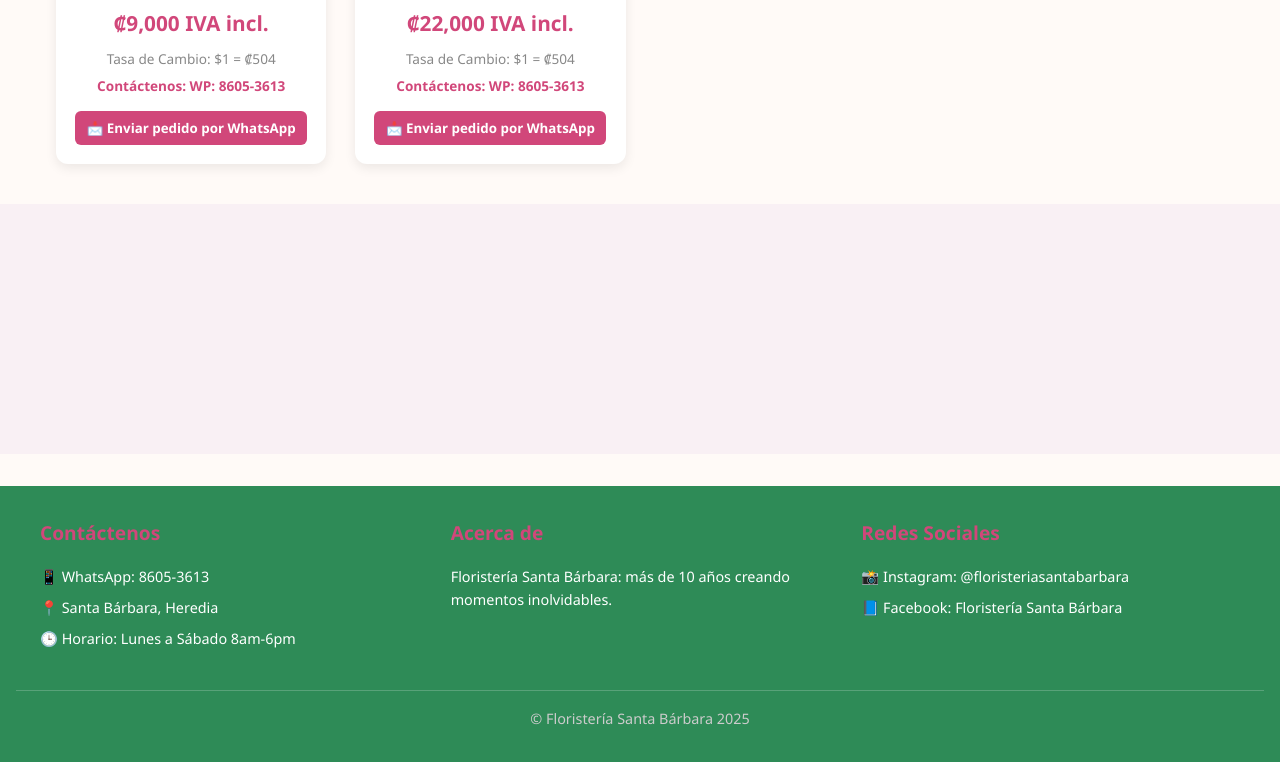
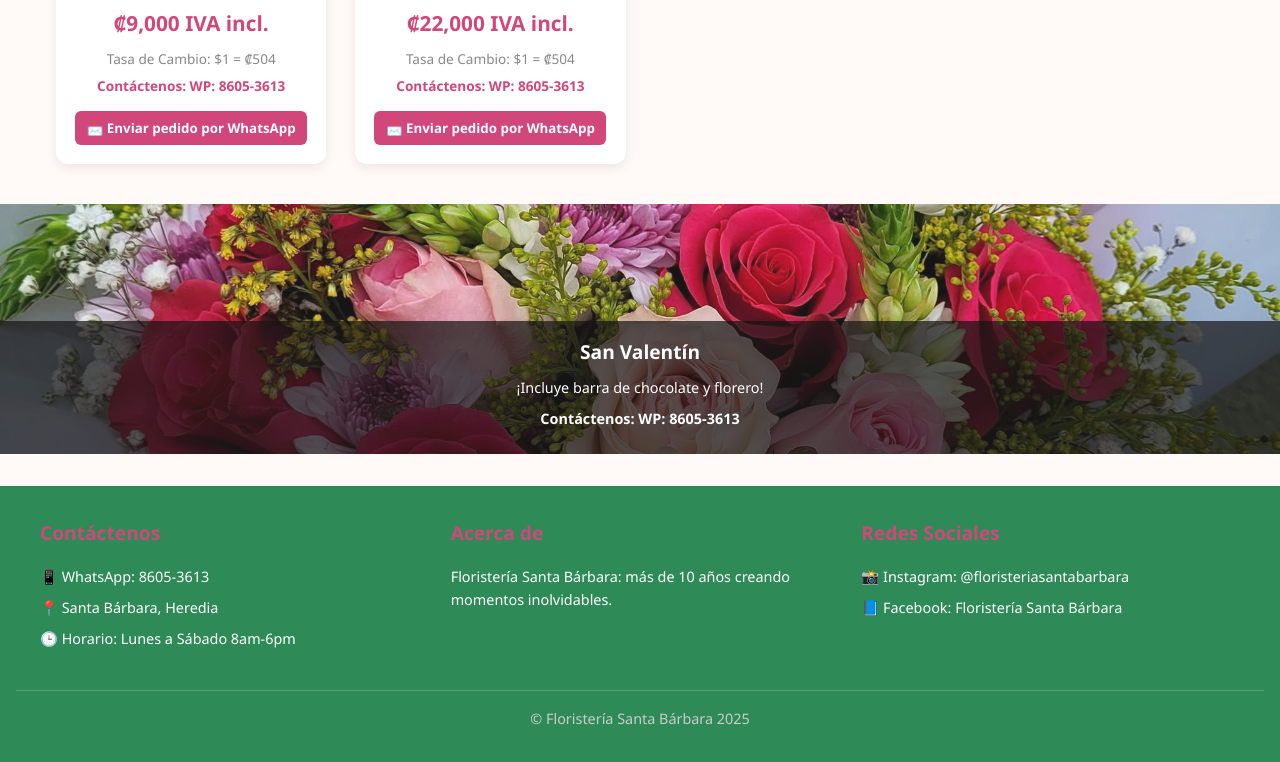
Before and after one commit to krisArias1990/Florister-a-Santa-B-rbara, a plain HTML site: page index.html in a window 1280 px wide. Shown: the part 3984-4746 px from the top of the page. Drawn offline with Linux system fonts and the light colour scheme; grey boxes are pictures that could not be loaded.

Commit message:
Update index.html

```diff
--- a/index.html
+++ b/index.html
@@ -3,6 +3,8 @@
 <head>
   <meta charset="UTF-8" />
   <meta name="viewport" content="width=device-width, initial-scale=1.0"/>
+  <meta name="description" content="Floristería Santa Bárbara: arreglos florales para todas las ocasiones en Heredia, Costa Rica. Enviamos a domicilio.">
+  <meta name="keywords" content="floristería, flores, regalos, San Valentín, Día de la Madre, bodas, Heredia, Costa Rica">
   <title>Floristería Santa Bárbara</title>
   <link rel="stylesheet" href="style.css" />
 </head>
@@ -24,16 +26,7 @@
 
   <!-- Banner promocional -->
   <section class="carousel">
-    <div class="carousel-inner">
-      <div class="carousel-item">
-        <img src="https://via.placeholder.com/800x300/f9f0f4/d1477a?text=San+Valentín" alt="San Valentín">
-        <div class="carousel-caption">
-          <h3>San Valentín</h3>
-          <p>¡Incluye barra de chocolate y florero!</p>
-          <p class="contacto-banner">Contáctenos: WP: 8605-3613</p>
-        </div>
-      </div>
-    </div>
+    <div class="carousel-inner" id="carousel-inner"></div>
   </section>
 
   <!-- Lightbox -->
@@ -97,7 +90,7 @@
 
     function generarPedido(producto, precioMostrado) {
       const urlImagen = producto.foto && producto.foto.startsWith('http')
-        ? `\n${producto.foto}\n`
+        ? `\n[Ver imagen del arreglo](${producto.foto.trim()})\n`
         : '\n*(Foto del arreglo disponible en el catálogo)*\n';
 
       const mensaje =
@@ -117,11 +110,8 @@ Catálogo: https://krisarias1990.github.io/Florister-a-Santa-B-rbara
 
 — Enviado desde Floristería Santa Bárbara`;
 
-      const numero = '50686053613';
-      const urlWhatsApp = `https://wa.me/${numero}?text=${encodeURIComponent(mensaje)}`;
-
+      const urlWhatsApp = `https://wa.me/50686053613?text=${encodeURIComponent(mensaje)}`;
       const esMovil = /Android|webOS|iPhone|iPad|iPod|BlackBerry|IEMobile|Opera Mini/i.test(navigator.userAgent);
-
       if (esMovil) {
         window.open(urlWhatsApp, '_blank');
       } else {
@@ -164,7 +154,6 @@ Catálogo: https://krisarias1990.github.io/Florister-a-Santa-B-rbara
       const fotos = currentProduct.fotos || [currentProduct.foto];
       const fotoActual = fotos[currentIndex] || fotos[0];
       const precioActual = enTemporadaAlta(new Date()) ? currentProduct.precioAlta : currentProduct.precioBaja;
-
       document.getElementById('lightbox-img').src = fotoActual;
       document.getElementById('lightbox-nombre').textContent = currentProduct.nombre;
       document.getElementById('lightbox-descripcion').textContent = currentProduct.descripcion || '';
@@ -184,15 +173,60 @@ Catálogo: https://krisarias1990.github.io/Florister-a-Santa-B-rbara
       document.body.style.overflow = '';
     }
 
+    // Banner con tus imágenes reales
+    const banners = [
+      {
+        img: "https://raw.githubusercontent.com/krisArias1990/Florister-a-Santa-B-rbara/main/flores/amor-y-amistad/IMG_5816.jpeg",
+        title: "San Valentín",
+        subtitle: "¡Incluye barra de chocolate y florero!"
+      },
+      {
+        img: "https://raw.githubusercontent.com/krisArias1990/Florister-a-Santa-B-rbara/main/flores/arreglos/IMG_5825.jpeg",
+        title: "Día de la Madre",
+        subtitle: "Arreglos únicos para la mujer más importante"
+      },
+      {
+        img: "https://raw.githubusercontent.com/krisArias1990/Florister-a-Santa-B-rbara/main/flores/cumpleanos-y-aniversarios/CUMPLEANOS.jpg",
+        title: "Cumpleaños",
+        subtitle: "¡Celebra con flores vibrantes!"
+      }
+    ];
+
+    let currentBanner = 0;
+    function renderCarousel() {
+      const inner = document.getElementById('carousel-inner');
+      inner.innerHTML = banners.map(b => `
+        <div class="carousel-item">
+          <img src="${b.img}" alt="${b.title}">
+          <div class="carousel-caption">
+            <h3>${b.title}</h3>
+            <p>${b.subtitle}</p>
+            <p class="contacto-banner">Contáctenos: WP: 8605-3613</p>
+          </div>
+        </div>
+      `).join('');
+    }
+
+    function rotateBanner() {
+      const items = document.querySelectorAll('.carousel-item');
+      items.forEach(item => item.classList.remove('active'));
+      currentBanner = (currentBanner + 1) % banners.length;
+      items[currentBanner].classList.add('active');
+    }
+
     async function renderCatalogo() {
       try {
         const response = await fetch('productos.json?_=' + Date.now());
         const productos = await response.json();
         const categoriasBloqueadas = JSON.parse(localStorage.getItem('categoriasBloqueadas') || '[]');
-
         const productosVisibles = productos.filter(p =>
           p.disponible !== false && !categoriasBloqueadas.includes(p.categoria)
         );
+
+        if (productosVisibles.length === 0) {
+          document.getElementById('catalogo').innerHTML = '<p style="text-align:center; padding:2rem; color:#888;">No hay productos disponibles en este momento.</p>';
+          return;
+        }
 
         const categoriasUnicas = [...new Set(productosVisibles.map(p => p.categoria))];
         const menu = document.getElementById('menuCategorias');
@@ -233,14 +267,13 @@ Catálogo: https://krisarias1990.github.io/Florister-a-Santa-B-rbara
               }).join('')}
             </div>
           </section>
-        `).join('') || '<p style="text-align:center; padding:2rem; color:#888;">No hay productos disponibles.</p>';
+        `).join('');
       } catch (err) {
         document.getElementById('catalogo').innerHTML = '<p style="text-align:center; padding:2rem; color:red;">Error al cargar el catálogo.</p>';
         console.error(err);
       }
     }
 
-    // Event listener global para abrir lightbox
     document.addEventListener('click', function(e) {
       if (e.target.classList.contains('producto-img')) {
         const productStr = e.target.getAttribute('data-product');
@@ -259,7 +292,17 @@ Catálogo: https://krisarias1990.github.io/Florister-a-Santa-B-rbara
       }
     });
 
-    document.addEventListener('DOMContentLoaded', renderCatalogo);
+    document.addEventListener('DOMContentLoaded', () => {
+      renderCarousel();
+      renderCatalogo();
+      // Activar primer banner
+      setTimeout(() => {
+        const first = document.querySelector('.carousel-item');
+        if (first) first.classList.add('active');
+      }, 100);
+      // Rotar cada 5 segundos
+      setInterval(rotateBanner, 5000);
+    });
   </script>
 </body>
 </html>
```
